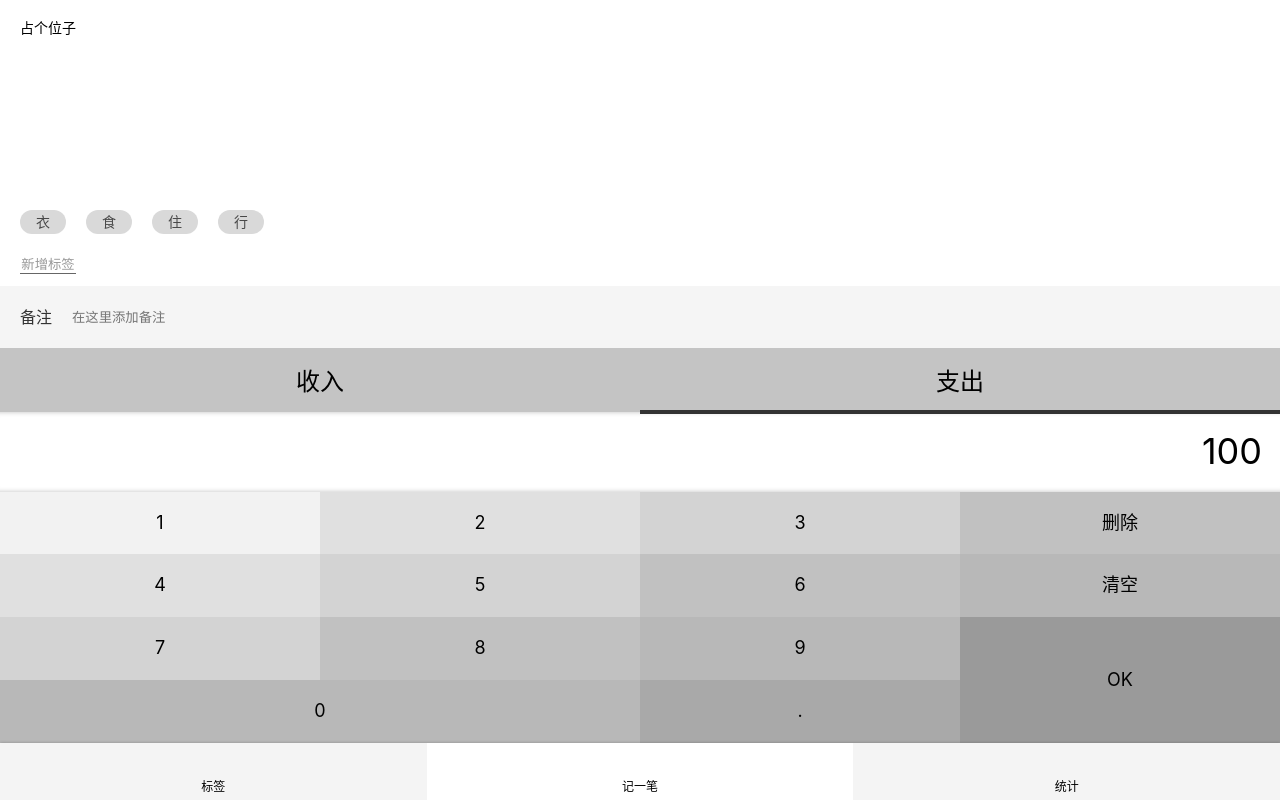
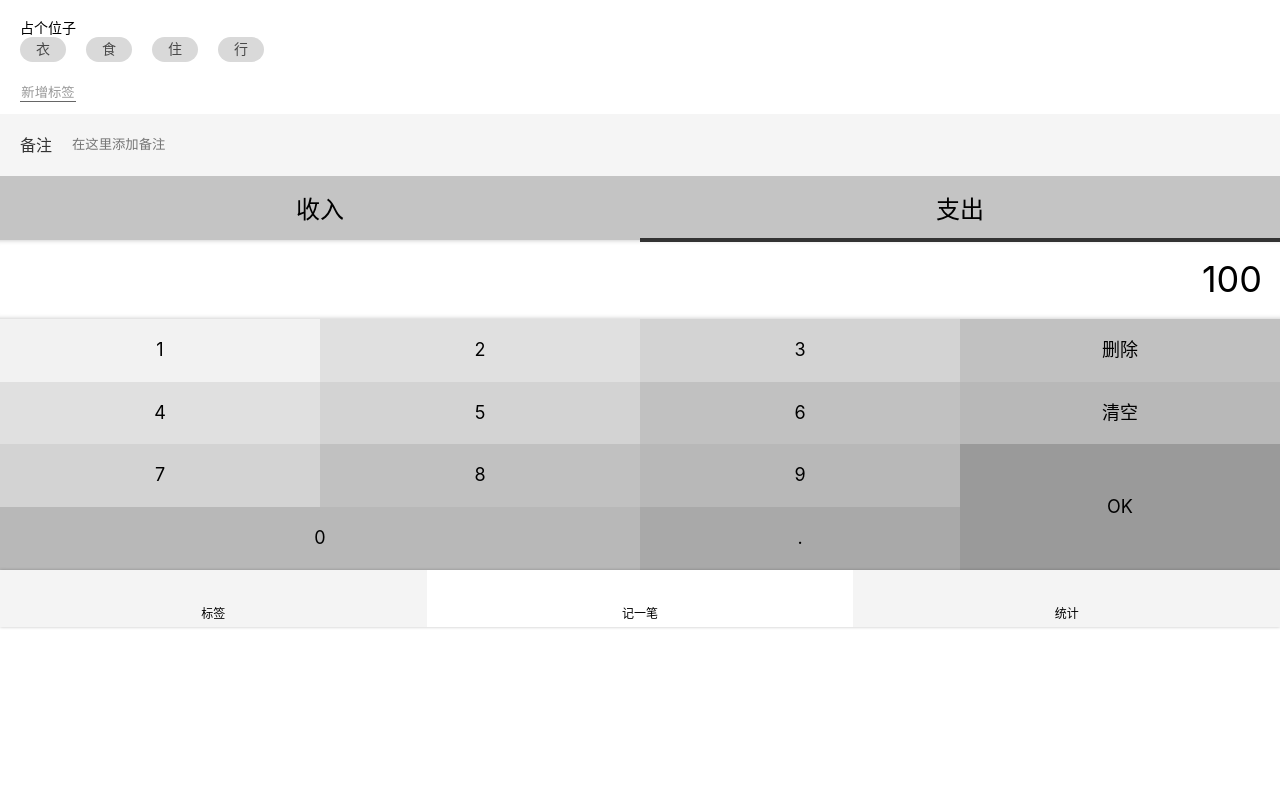
Before and after one commit to SuperPowerZhang/react_bill, a React app: page /#/bill in a window 1280 px wide. Built offline with nearby package versions, Linux system fonts and the light colour scheme.

Commit message:
use styled  Layout

```diff
--- a/src/components/Layout.tsx
+++ b/src/components/Layout.tsx
@@ -3,18 +3,15 @@ import React from "react";
 import styled from "styled-components";
 
 
-const Main = styled.main`
-flex-grow: 1;
-display: flex;
-flex-direction: column;
-`;
+const Main = styled.main``;
 type Props={
-children:Element
+    children:Element,
+    className:string
 }
 
 function Layout(props:Props) {
     return (
-            <Main>{props.children}</Main>
+            <Main className={props.className}>{props.children}</Main>
     )
 }
 
```
